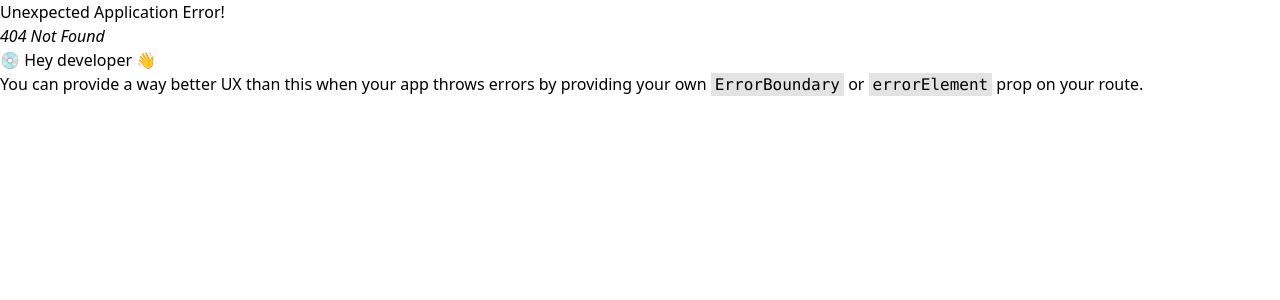
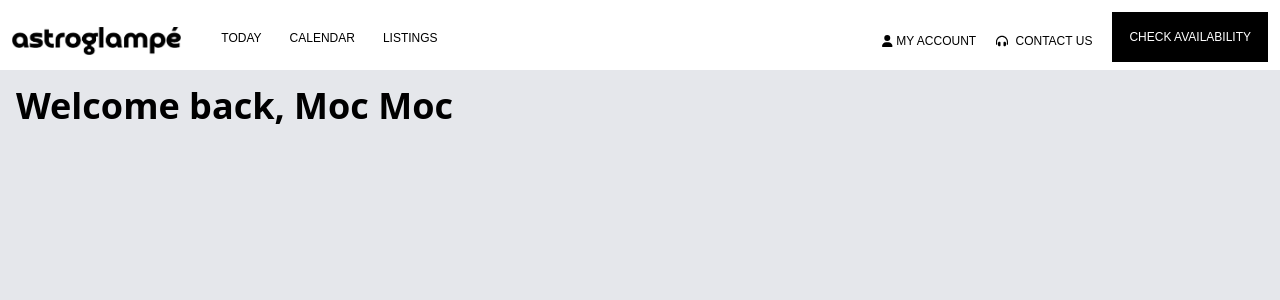
Before and after one commit to TanThinh1207/glamping-front, a React (Vite) app: page /hosting in a window 1280 px wide. Before the commit this address had no page. Shown: the top 300 px of the page. Built offline with nearby package versions, Linux system fonts and the light colour scheme.

Commit message:
add Hosting pages

```diff
--- a/package.json
+++ b/package.json
@@ -35,6 +35,6 @@
     "globals": "^15.14.0",
     "postcss": "^8.4.49",
     "tailwindcss": "^3.4.17",
-    "vite": "^6.0.5"
+    "vite": "^6.0.7"
   }
 }
--- a/src/components/NavigationBar.jsx
+++ b/src/components/NavigationBar.jsx
@@ -11,7 +11,7 @@ const NavigationBar = () => {
     const [menuOpen, setMenuOpen] = useState(false);
     const [isMinimized, setIsMinimized] = useState(window.innerWidth < 1280);
     const location = useLocation();
-
+    const isHostingPage = location.pathname === "/hosting";
     const isHomePage = location.pathname === "/";
 
     const toggleMenu = () => {
@@ -35,7 +35,18 @@ const NavigationBar = () => {
             window.removeEventListener("resize", handleResize);
         };
     }, []);
-
+    const menuItems = isHostingPage
+        ? [
+            { name: "Today", link: "/hosting" },
+            { name: "Calendar", link: "/calendar" },
+            { name: "Listings", link: "/listings" },
+        ]
+        : [
+            { name: "Glamping", link: "/" },
+            { name: "Accommodations", link: "/accommodations" },
+            { name: "About", link: "/about" },
+            { name: "Become a Host", link: "/hosting" },
+        ];
     return (
         <div
             className={`fixed w-full z-10 transition-colors duration-500 ${isScrolled || !isHomePage ? "bg-white" : "bg-transparent"
@@ -48,21 +59,33 @@ const NavigationBar = () => {
                             <img src={logo} alt="Logo AstroGlampé" />
                         </Link>
                     </div>
-                    {!isMinimized && (
+                    {/* {!isMinimized && (
                         <ul
                             className={`flex uppercase font-montserrat justify-center items-center space-x-7 list-none pt-2 pb-3`}
                         >
+
                             {[
                                 { name: "glamping", link: "/" },
                                 { name: "accomodations", link: "/accommodations" },
                                 { name: "about", link: "/about" },
-                                { name: "become a host", link: "/become-a-host" },
+                                { name: "become a host", link: "/hosting" },
                             ].map((menuItem, i) => (
                                 <li key={i} className="nav-link font-montserrat text-xs cursor-pointer">
                                     <Link to={menuItem.link}>{menuItem.name}</Link>
                                 </li>
                             ))}
 
+                        </ul>
+                    )} */}
+                    {!isMinimized && (
+                        <ul
+                            className={`flex uppercase font-montserrat justify-center items-center space-x-7 list-none pt-2 pb-3`}
+                        >
+                            {menuItems.map((menuItem, i) => (
+                                <li key={i} className="nav-link font-montserrat text-xs cursor-pointer">
+                                    <Link to={menuItem.link}>{menuItem.name}</Link>
+                                </li>
+                            ))}
                         </ul>
                     )}
                     <div className="flex justify-end items-center pr-5 text-2xl">
@@ -94,7 +117,7 @@ const NavigationBar = () => {
                                 { name: "glamping", link: "/" },
                                 { name: "accomodations", link: "/accommodations" },
                                 { name: "about", link: "/about" },
-                                { name: "become a host", link: "/become-a-host" },
+                                { name: "become a host", link: "/hosting" },
                                 { name: "my account", link: "/my-account" },
                                 { name: "contact us", link: "/contact-us" },
                             ].map((menuItem, i) => (
--- /dev/null
+++ b/src/pages/Hosting.jsx
@@ -0,0 +1,11 @@
+import React, { useEffect } from 'react'
+const Hosting = () => {
+  return (
+    <div className="w-full h-screen  p-4 bg-gray-200">
+      <h1 className="text-4xl font-bold">Welcome back, Moc Moc</h1>
+
+    </div>
+  );
+};
+
+export default Hosting
--- /dev/null
+++ b/src/pages/host-frame/HostFrame.jsx
@@ -0,0 +1,20 @@
+import React from 'react'
+import { Outlet, useLocation } from 'react-router-dom'
+import { Toaster } from 'sonner';
+import NavigationBar from '../../components/NavigationBar';
+import Footer from '../../components/Footer';
+
+const HostFrame = () => {
+  return (
+    <div>
+        <Toaster position='bottom-right' expand={false}></Toaster>
+        <NavigationBar/>
+        <div className="pt-[70px]">
+            <Outlet/>
+        </div>
+        <Footer/>
+    </div>
+  )
+}
+
+export default HostFrame
```
Also changed, not shown: src/App.jsx (+9 -0 lines), 1 other file (tests, documents, lock files or other folders).
